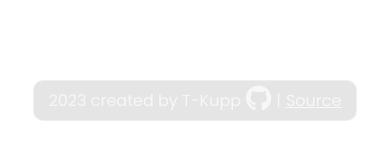
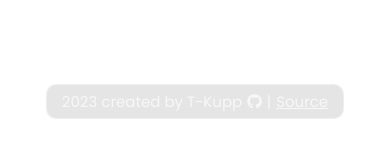
Before and after one commit to t-kupp/odin-calculator, a plain HTML site: page index.html in a window 390 px wide. Shown: the part 623-782 px from the top of the page. Drawn offline with Linux system fonts and the light colour scheme; a web font is replaced by a local one.

Commit message:
small update for low res devices

```diff
--- a/styles.css
+++ b/styles.css
@@ -146,3 +146,13 @@ body {
   color: rgba(255, 255, 255, 1);
   transform: scale(1.1);
 }
+
+
+@media screen and (max-width: 500px) {
+  #copyright {
+    font-size: 15px;
+  }
+  #github-icon {
+    font-size: 15px;
+  }
+}
```
